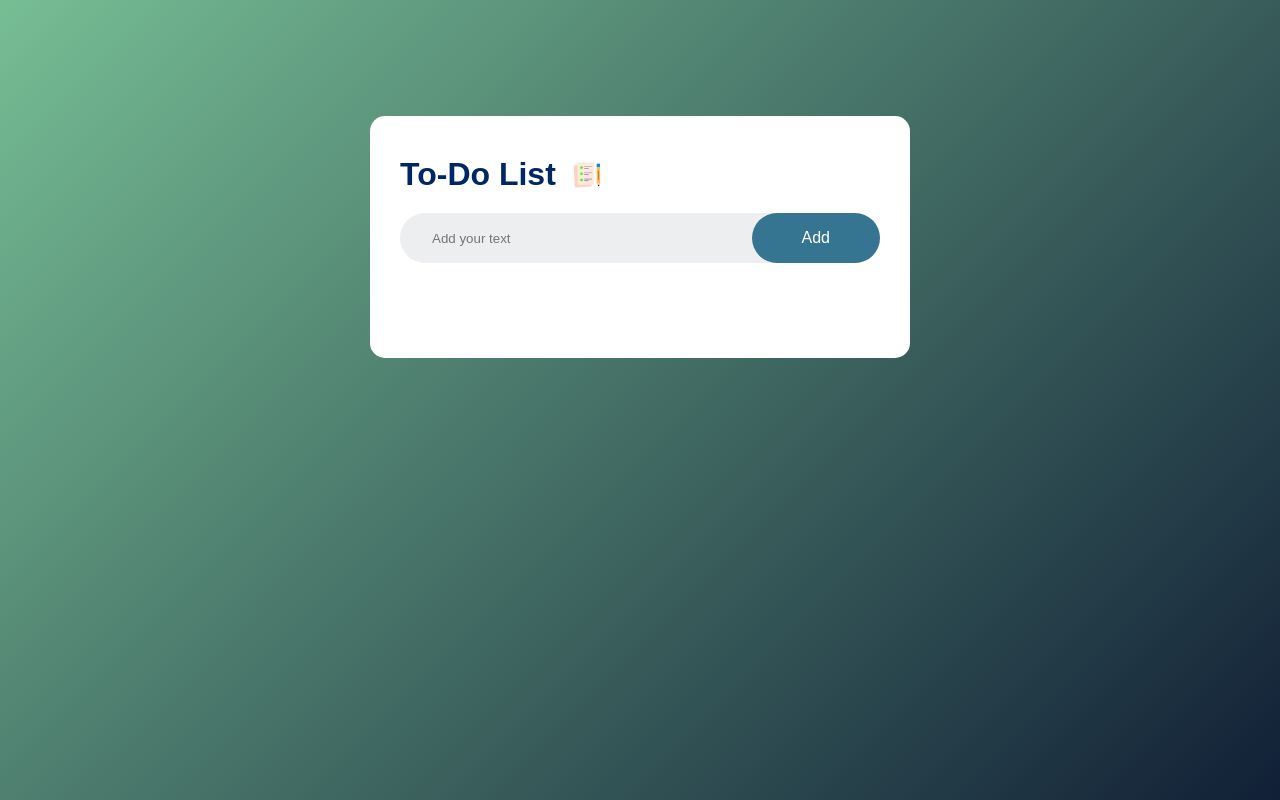
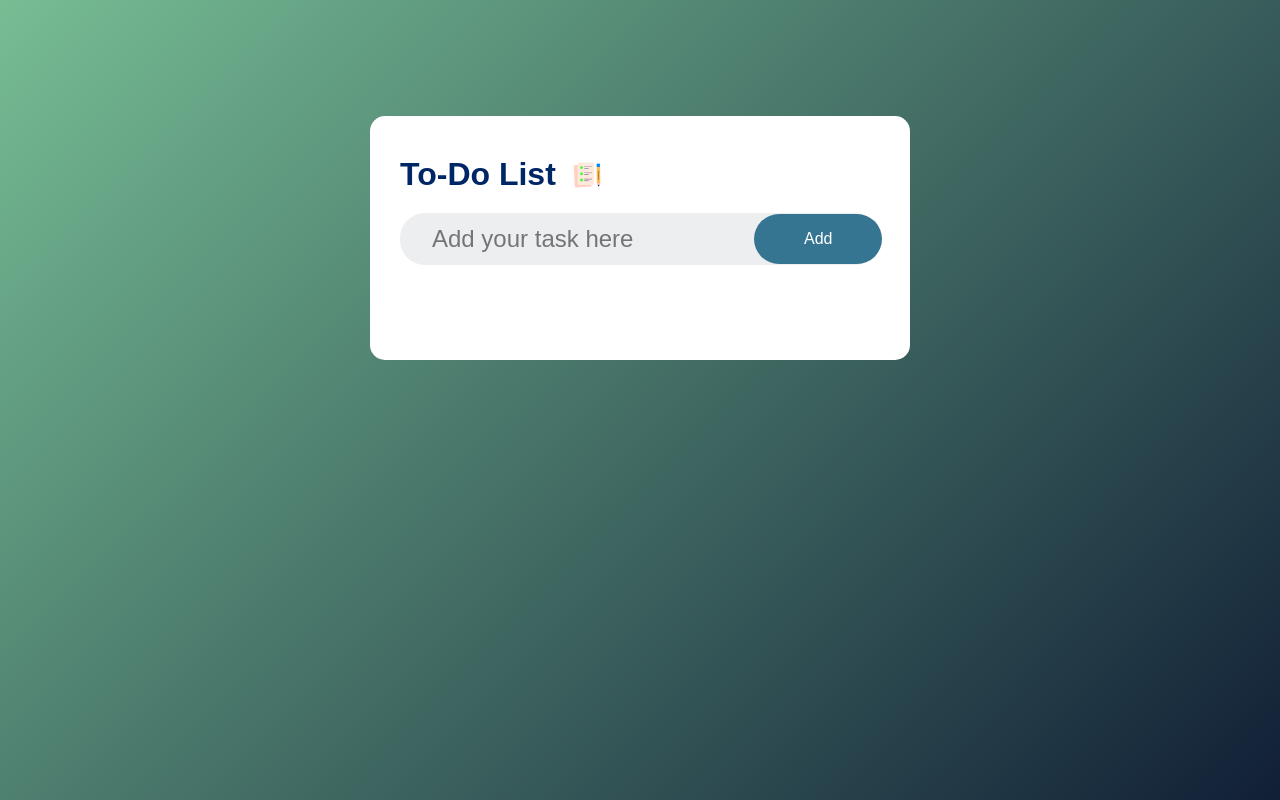
Before and after one commit to JoniMonetti1/todo-app-js, a plain HTML site: page index.html in a window 1280 px wide. Drawn offline with Linux system fonts and the light colour scheme.

Commit message:
Se hicieron algunos minimos cambios para mejorar el aspecto visual de la app

```diff
--- a/index.html
+++ b/index.html
@@ -11,7 +11,7 @@
         <div class="todo-app">
             <h1>To-Do List <img src="To-Do-Img/images/icon.png" alt=""></h1>
             <div class="row">
-                <input type="text" id="input-box" placeholder="Add your text">
+                <input type="text" id="input-box" placeholder="Add your task here">
                 <button onclick="addTask()">Add</button>
             </div>
             <ul id="list-container"></ul>
--- a/style.css
+++ b/style.css
@@ -49,6 +49,7 @@
     outline: none;
     background-color: transparent;
     padding: 0.75rem;
+    font-size: 1.5rem;
 }
 
 .row button {
```
